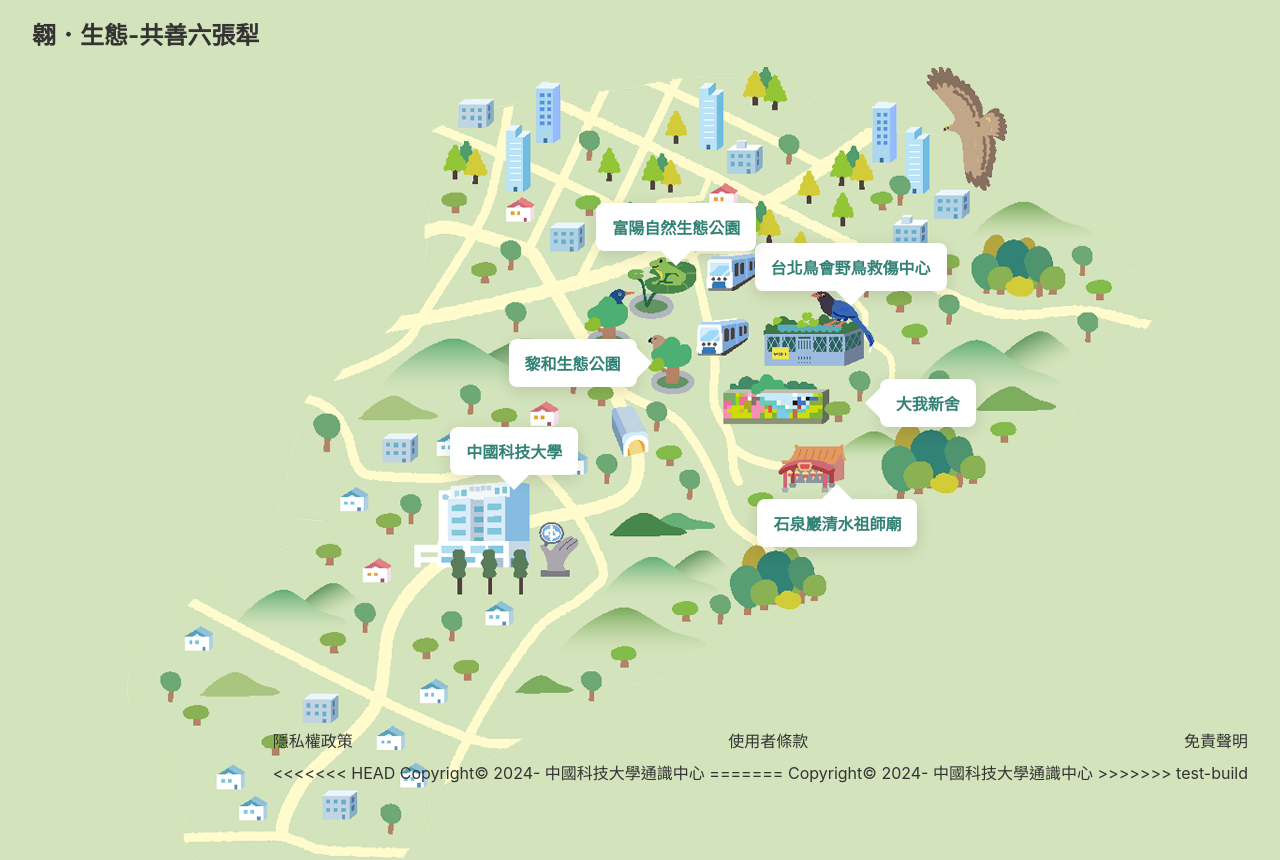
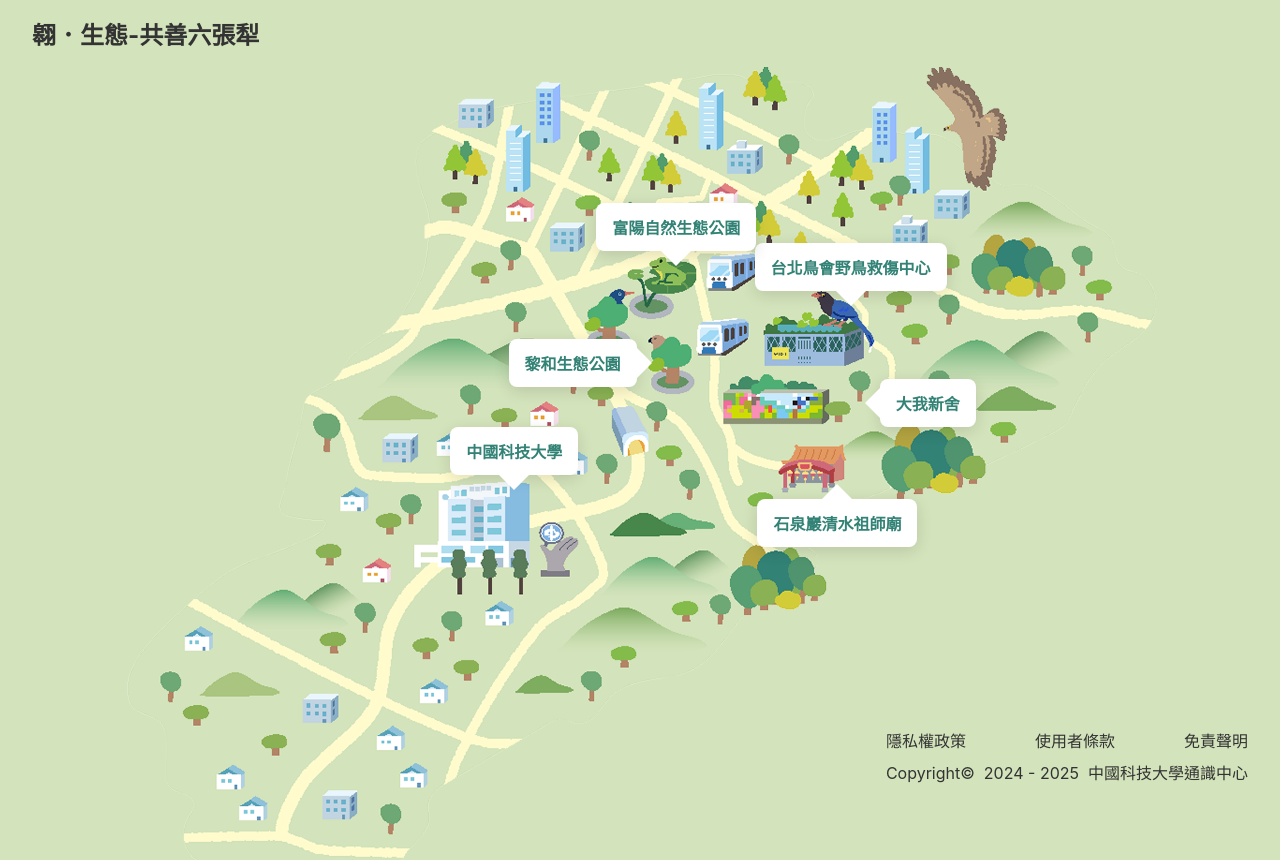
Before and after one commit to JA-Anything/CUTE_USR_2025, a Vue app: page / in a window 1280 px wide. Shown: the top 860 px of the page. Built offline with nearby package versions, Linux system fonts and the light colour scheme.

Commit message:
content v.1.2

```diff
--- a/src/App.vue
+++ b/src/App.vue
@@ -252,11 +252,9 @@ window.addEventListener('load', () => {
       </ul>
     </nav>
     <p>
-      <<<<<<< HEAD Copyright&copy; 2024-
-      <span>{{ currentYear }}</span>
-      中國科技大學通識中心 ======= Copyright&copy; 2024-
+      Copyright&copy; &nbsp;2024 -
       <span id="current-year"></span>
-      中國科技大學通識中心 >>>>>>> test-build
+      &nbsp;中國科技大學通識中心
     </p>
   </footer>
 
--- a/src/main.ts
+++ b/src/main.ts
@@ -1,5 +1,7 @@
 import { createApp } from 'vue'
 import { createPinia } from 'pinia'
+// 匯入 jQuery，Vite 處理套件的打包
+import $ from 'jquery'
 
 // 匯入共用樣式表，透過 Vite 進行管理
 import '@/assets/scss/style.scss'
@@ -13,3 +15,8 @@ app.use(createPinia())
 app.use(router)
 
 app.mount('#app')
+
+// 自動更新頁尾年份
+$(document).ready(function () {
+  $('#current-year').text(new Date().getFullYear())
+})
```
Also changed, not shown: .prettierrc.json.
